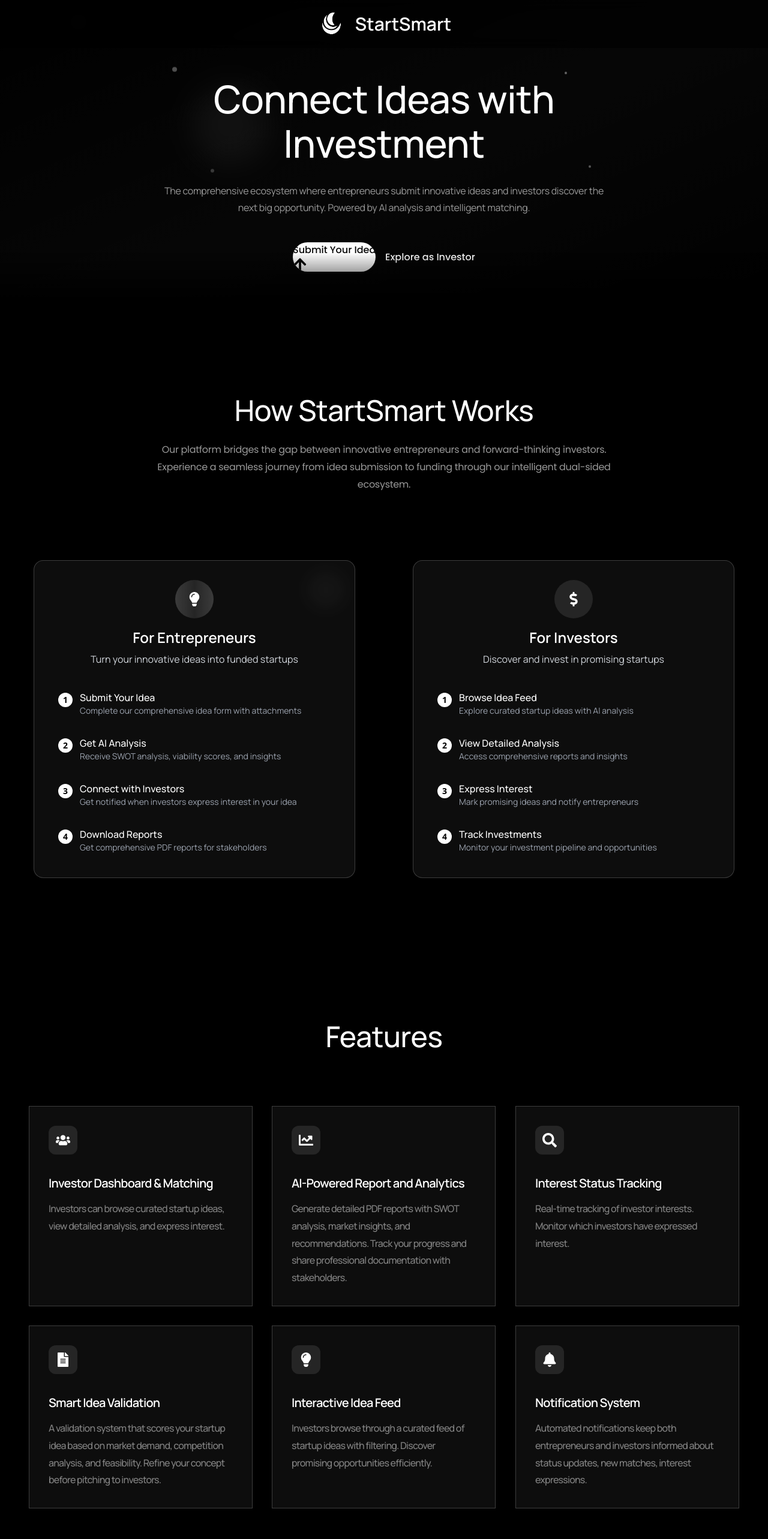
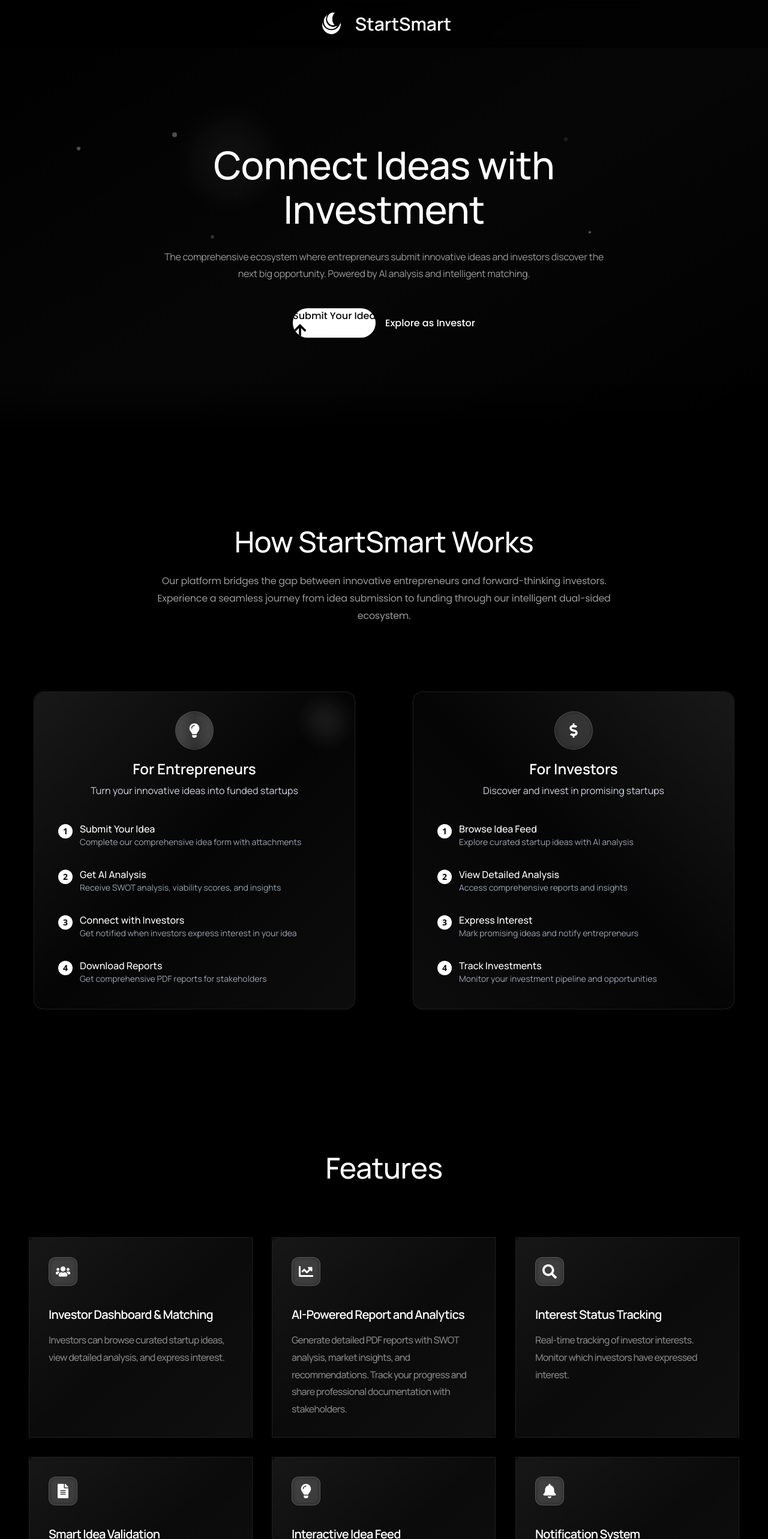
Before and after one commit to lithigesh/StartSmart, a React (Vite) app in the folder Frontend/: page / in a window 1280 px wide. Shown: the top 2566 px of the page at 60% size. Built offline with nearby package versions, Linux system fonts and the light colour scheme.

Commit message:
Landing Page Enhancements

```diff
--- a/Frontend/src/components/HeroSection.jsx
+++ b/Frontend/src/components/HeroSection.jsx
@@ -2,22 +2,23 @@ import { FaArrowUp } from "react-icons/fa";
 
 export const HeroSection = () => {
   return (
-    <div className="relative flex-1 w-full flex items-center justify-center min-h-screen md:min-h-0">
+    <div className="relative w-full flex items-center justify-center h-screen">
       <div className="flex flex-col w-full max-w-[878px] items-center gap-8 md:gap-12 px-4 md:px-8 py-20 md:py-32 pt-24 md:pt-32">
         <div className="flex flex-col items-center gap-7 relative w-full">
           <div className="inline-flex flex-col items-center gap-2 relative">
-
-            <h1 className="relative w-full max-w-[674.68px] font-manrope font-medium text-text-primary text-3xl md:text-5xl lg:text-[64px] text-center tracking-[-0.64px] leading-tight md:leading-[74px] animate-fade-up">
-              <span className="inline-block animate-text-reveal">Connect Ideas with Investment</span>
+            <h1 className="relative w-full max-w-[674.68px] font-manrope font-medium text-text-primary text-3xl md:text-5xl lg:text-[64px] text-center tracking-[-0.64px] leading-tight md:leading-[74px]">
+              <span className="inline-block">
+                Connect Ideas with Investment
+              </span>
               {/* Floating particles around text */}
-              <div className="absolute -top-4 -left-4 w-2 h-2 bg-white/30 rounded-full animate-float delay-100"></div>
-              <div className="absolute -top-2 right-8 w-1 h-1 bg-white/40 rounded-full animate-float delay-300"></div>
-              <div className="absolute -bottom-3 left-12 w-1.5 h-1.5 bg-white/20 rounded-full animate-float delay-500"></div>
-              <div className="absolute -bottom-1 -right-2 w-1 h-1 bg-white/35 rounded-full animate-float delay-700"></div>
+              <div className="absolute -top-4 -left-4 w-2 h-2 bg-white/30 rounded-full animate-bounce"></div>
+              <div className="absolute -top-2 right-8 w-1 h-1 bg-white/40 rounded-full animate-ping"></div>
+              <div className="absolute -bottom-3 left-12 w-1.5 h-1.5 bg-white/20 rounded-full animate-pulse"></div>
+              <div className="absolute -bottom-1 -right-2 w-1 h-1 bg-white/35 rounded-full animate-bounce"></div>
             </h1>
           </div>
 
-          <p className="relative w-full max-w-[735px] font-manrope font-normal text-text-secondary text-sm md:text-base text-center tracking-[-0.29px] leading-6 md:leading-7 animate-fade-up delay-200">
+          <p className="relative w-full max-w-[735px] font-manrope font-normal text-text-secondary text-sm md:text-base text-center tracking-[-0.29px] leading-6 md:leading-7">
             The comprehensive ecosystem where entrepreneurs submit innovative
             ideas and investors discover the next big opportunity. Powered by AI
             analysis and intelligent matching.
@@ -84,9 +85,9 @@ export const HeroSection = () => {
       {/* Animated background elements */}
       <div className="absolute inset-0 overflow-hidden pointer-events-none">
         {/* Floating orbs */}
-        <div className="absolute top-1/4 left-1/4 w-32 h-32 bg-white/5 rounded-full animate-float-slow blur-xl"></div>
-        <div className="absolute top-3/4 right-1/4 w-24 h-24 bg-white/3 rounded-full animate-float-reverse blur-2xl"></div>
-        <div className="absolute top-1/2 left-1/6 w-16 h-16 bg-white/4 rounded-full animate-pulse-slow blur-lg"></div>
+        <div className="absolute top-1/4 left-1/4 w-32 h-32 bg-white/5 rounded-full animate-pulse blur-xl"></div>
+        <div className="absolute top-3/4 right-1/4 w-24 h-24 bg-white/3 rounded-full animate-spin blur-2xl"></div>
+        <div className="absolute top-1/2 left-1/6 w-16 h-16 bg-white/4 rounded-full animate-ping blur-lg"></div>
 
         {/* Moving particles */}
         <div className="absolute top-16 left-16 w-1 h-1 bg-white/60 rounded-full animate-particle-1"></div>
--- a/Frontend/src/components/MainContentSection.jsx
+++ b/Frontend/src/components/MainContentSection.jsx
@@ -81,20 +81,20 @@ const FEATURES_DATA = [
 export const MainContentSection = () => {
   const startupLogos = [
     // 14 Startup Company Icons as per the list
-    { icon: <SiCashapp />, name: "Cash App" },     // Cash App (Square) - Fintech
-    { icon: <SiUber />, name: "Uber" },            // Ride-sharing startup
-    { icon: <SiAirbnb />, name: "Airbnb" },        // Hospitality startup
-    { icon: <SiStripe />, name: "Stripe" },        // Payment processing startup
-    { icon: <SiDoordash />, name: "DoorDash" },    // Food delivery startup
-    { icon: <SiCoinbase />, name: "Coinbase" },    // Cryptocurrency startup
-    { icon: <SiRoblox />, name: "Roblox" },        // Gaming platform startup
-    { icon: <SiVisa />, name: "Visa" },            // Digital payment startup
-    { icon: <SiDiscord />, name: "Discord" },      // Communication platform
-    { icon: <SiAsana />, name: "Asana" },          // Project management startup
-    { icon: <SiNextdoor />, name: "Nextdoor" },    // Community platform
+    { icon: <SiCashapp />, name: "Cash App" }, // Cash App (Square) - Fintech
+    { icon: <SiUber />, name: "Uber" }, // Ride-sharing startup
+    { icon: <SiAirbnb />, name: "Airbnb" }, // Hospitality startup
+    { icon: <SiStripe />, name: "Stripe" }, // Payment processing startup
+    { icon: <SiDoordash />, name: "DoorDash" }, // Food delivery startup
+    { icon: <SiCoinbase />, name: "Coinbase" }, // Cryptocurrency startup
+    { icon: <SiRoblox />, name: "Roblox" }, // Gaming platform startup
+    { icon: <SiVisa />, name: "Visa" }, // Digital payment startup
+    { icon: <SiDiscord />, name: "Discord" }, // Communication platform
+    { icon: <SiAsana />, name: "Asana" }, // Project management startup
+    { icon: <SiNextdoor />, name: "Nextdoor" }, // Community platform
     { icon: <SiYcombinator />, name: "Y Combinator" }, // Startup accelerator
-    { icon: <SiSnowflake />, name: "Snowflake" },  // Data warehousing startup
-    { icon: <SiTwilio />, name: "Twilio" },        // Communications API startup
+    { icon: <SiSnowflake />, name: "Snowflake" }, // Data warehousing startup
+    { icon: <SiTwilio />, name: "Twilio" }, // Communications API startup
   ];
 
   const LogoCard = ({ logo }) => (
@@ -127,17 +127,20 @@ export const MainContentSection = () => {
       {/* User Flow Section with smooth transitions */}
       <div className="flex flex-col lg:flex-row gap-12 lg:gap-24 w-full max-w-section mx-auto px-4 relative z-10">
         {/* Entrepreneur Flow */}
-        <div className="flex-1 bg-dark-bg rounded-2xl p-8 border border-border-primary transition-all duration-500 ease-in-out hover:scale-105 hover:bg-dark-bg-hover hover:border-border-hover hover:shadow-2xl group focus-within:ring-2 focus-within:ring-white focus-within:ring-opacity-50 will-change-transform animate-slide-in-left">
-          {/* Animated background elements */}
+        <div className="flex-1 bg-white/[0.02] backdrop-blur-xl border border-white/10 rounded-2xl p-8 transition-all duration-500 ease-in-out hover:scale-105 hover:bg-white/[0.05] hover:border-white/20 hover:shadow-2xl hover:shadow-white/5 group focus-within:ring-2 focus-within:ring-white/30 focus-within:ring-opacity-50 will-change-transform relative overflow-hidden">
+          {/* Glassmorphism overlay */}
+          <div className="absolute inset-0 bg-gradient-to-br from-white/[0.08] via-transparent to-white/[0.03] rounded-2xl pointer-events-none"></div>
+          {/* Enhanced animated background elements */}
           <div className="absolute inset-0 rounded-2xl overflow-hidden pointer-events-none">
-            <div className="absolute top-4 right-4 w-16 h-16 bg-white/5 rounded-full animate-pulse-slow blur-lg"></div>
-            <div className="absolute bottom-4 left-4 w-12 h-12 bg-white/3 rounded-full animate-float blur-md"></div>
-          </div>
-
+            <div className="absolute top-4 right-4 w-16 h-16 bg-white/10 rounded-full animate-pulse blur-lg"></div>
+            <div className="absolute bottom-4 left-4 w-12 h-12 bg-white/8 rounded-full animate-bounce blur-md"></div>
+            <div className="absolute top-1/2 left-1/2 w-20 h-20 bg-gradient-to-r from-white/5 to-transparent rounded-full blur-2xl animate-ping"></div>
+          </div>{" "}
           <div className="text-center mb-8 relative z-10">
-            <div className="w-16 h-16 mx-auto mb-4 bg-white/10 rounded-full flex items-center justify-center transition-all duration-300 ease-in-out group-hover:bg-white/20 group-hover:scale-110 relative overflow-hidden">
-              {/* Icon glow effect */}
+            <div className="w-16 h-16 mx-auto mb-4 bg-white/[0.08] backdrop-blur-sm border border-white/20 rounded-full flex items-center justify-center transition-all duration-300 ease-in-out group-hover:bg-white/[0.15] group-hover:border-white/30 group-hover:scale-110 group-hover:shadow-lg group-hover:shadow-white/20 relative overflow-hidden">
+              {/* Enhanced icon glow effect with glassmorphism */}
               <div className="absolute inset-0 bg-gradient-to-r from-white/10 via-transparent to-white/10 rotate-0 group-hover:rotate-180 transition-transform duration-1000"></div>
+              <div className="absolute inset-0 bg-white/5 rounded-full blur-sm"></div>
               <FaLightbulb className="text-2xl text-text-primary transition-transform duration-300 ease-in-out group-hover:scale-110 relative z-10" />
             </div>
             <h3 className="font-manrope text-2xl font-semibold text-text-primary mb-2 transition-colors duration-300 ease-in-out group-hover:text-gray-100">
@@ -147,7 +150,6 @@ export const MainContentSection = () => {
               Turn your innovative ideas into funded startups
             </p>
           </div>
-
           <div className="space-y-4">
             <div
               className="flex items-start gap-3 group hover:bg-white/5 p-2 rounded-lg transition-colors duration-300 ease-in-out focus-within:bg-white/10"
@@ -217,17 +219,20 @@ export const MainContentSection = () => {
         </div>
 
         {/* Investor Flow */}
-        <div className="flex-1 bg-dark-bg rounded-2xl p-8 border border-border-primary transition-all duration-500 ease-in-out hover:scale-105 hover:bg-dark-bg-hover hover:border-border-hover hover:shadow-2xl group focus-within:ring-2 focus-within:ring-white focus-within:ring-opacity-50 will-change-transform animate-slide-in-right">
-          {/* Animated background elements */}
+        <div className="flex-1 bg-white/[0.02] backdrop-blur-xl border border-white/10 rounded-2xl p-8 transition-all duration-500 ease-in-out hover:scale-105 hover:bg-white/[0.05] hover:border-white/20 hover:shadow-2xl hover:shadow-white/5 group focus-within:ring-2 focus-within:ring-white/30 focus-within:ring-opacity-50 will-change-transform relative overflow-hidden">
+          {/* Glassmorphism overlay */}
+          <div className="absolute inset-0 bg-gradient-to-bl from-white/[0.08] via-transparent to-white/[0.03] rounded-2xl pointer-events-none"></div>
+          {/* Enhanced animated background elements */}
           <div className="absolute inset-0 rounded-2xl overflow-hidden pointer-events-none">
-            <div className="absolute top-4 left-4 w-20 h-20 bg-white/4 rounded-full animate-float-reverse blur-xl"></div>
-            <div className="absolute bottom-4 right-4 w-14 h-14 bg-white/6 rounded-full animate-pulse-slow blur-lg"></div>
-          </div>
-
+            <div className="absolute top-4 left-4 w-20 h-20 bg-white/8 rounded-full animate-spin blur-xl"></div>
+            <div className="absolute bottom-4 right-4 w-14 h-14 bg-white/12 rounded-full animate-pulse blur-lg"></div>
+            <div className="absolute top-1/3 right-1/3 w-16 h-16 bg-gradient-to-l from-white/6 to-transparent rounded-full blur-xl animate-bounce"></div>
+          </div>{" "}
           <div className="text-center mb-8 relative z-10">
-            <div className="w-16 h-16 mx-auto mb-4 bg-white/10 rounded-full flex items-center justify-center transition-all duration-300 ease-in-out group-hover:bg-white/20 group-hover:scale-110 relative overflow-hidden">
-              {/* Icon shimmer effect */}
+            <div className="w-16 h-16 mx-auto mb-4 bg-white/[0.08] backdrop-blur-sm border border-white/20 rounded-full flex items-center justify-center transition-all duration-300 ease-in-out group-hover:bg-white/[0.15] group-hover:border-white/30 group-hover:scale-110 group-hover:shadow-lg group-hover:shadow-white/20 relative overflow-hidden">
+              {/* Enhanced icon shimmer effect with glassmorphism */}
               <div className="absolute inset-0 bg-gradient-to-r from-transparent via-white/20 to-transparent translate-x-[-100%] group-hover:translate-x-[100%] transition-transform duration-700"></div>
+              <div className="absolute inset-0 bg-white/5 rounded-full blur-sm"></div>
               <FaDollarSign className="text-2xl text-text-primary transition-transform duration-300 ease-in-out group-hover:scale-110 relative z-10" />
             </div>
             <h3 className="font-manrope text-2xl font-semibold text-text-primary mb-2 transition-colors duration-300 ease-in-out group-hover:text-gray-100">
@@ -237,7 +242,6 @@ export const MainContentSection = () => {
               Discover and invest in promising startups
             </p>
           </div>
-
           <div className="space-y-4">
             <div
               className="flex items-start gap-3 group hover:bg-white/5 p-2 rounded-lg transition-colors duration-300 ease-in-out focus-within:bg-white/10"
@@ -323,13 +327,16 @@ export const MainContentSection = () => {
           {FEATURES_DATA.map((feature, index) => (
             <div
               key={index}
-              className="group cursor-pointer focus-within:ring-2 focus-within:ring-white focus-within:ring-opacity-50 rounded-lg will-change-transform h-full animate-fade-up"
+              className="group cursor-pointer focus-within:ring-2 focus-within:ring-white focus-within:ring-opacity-50 rounded-lg will-change-transform h-full"
               style={{ animationDelay: `${index * 100}ms` }}
               tabIndex={0}
             >
-              <div className="card bg-dark-bg border border-border-primary hover:border-border-hover shadow-lg hover:shadow-2xl transition-all duration-500 ease-in-out hover:scale-105 hover:-translate-y-2 relative overflow-hidden will-change-transform h-full min-h-[280px] flex flex-col">
-                {/* Card glow effect */}
-                <div className="absolute inset-0 bg-gradient-to-br from-white/5 via-transparent to-white/5 opacity-0 group-hover:opacity-100 transition-opacity duration-500"></div>
+              <div className="card bg-white/[0.03] backdrop-blur-lg border border-white/10 hover:border-white/20 shadow-lg hover:shadow-2xl hover:shadow-white/10 transition-all duration-500 ease-in-out hover:scale-105 hover:-translate-y-2 hover:bg-white/[0.06] relative overflow-hidden will-change-transform h-full min-h-[280px] flex flex-col">
+                {/* Glassmorphism gradient overlay */}
+                <div className="absolute inset-0 bg-gradient-to-br from-white/[0.1] via-white/[0.02] to-white/[0.05] opacity-60 group-hover:opacity-100 transition-opacity duration-500 pointer-events-none rounded-lg"></div>
+
+                {/* Enhanced card glow effect */}
+                <div className="absolute inset-0 bg-gradient-to-br from-white/10 via-transparent to-white/5 opacity-0 group-hover:opacity-100 transition-opacity duration-500 pointer-events-none"></div>
 
                 {/* Floating particles inside card */}
                 <div className="absolute inset-0 opacity-0 group-hover:opacity-100 transition-opacity duration-300 pointer-events-none">
@@ -341,9 +348,10 @@ export const MainContentSection = () => {
                 <div className="card-body p-6 md:p-8 space-y-4 flex-grow flex flex-col relative z-10">
                   {/* Icon Section */}
                   <div className="flex items-center justify-start mb-4">
-                    <div className="w-12 h-12 bg-white/10 rounded-xl flex items-center justify-center transition-all duration-300 ease-in-out group-hover:bg-white/20 group-hover:scale-110 relative overflow-hidden">
-                      {/* Icon background animation */}
+                    <div className="w-12 h-12 bg-white/[0.08] backdrop-blur-sm border border-white/20 rounded-xl flex items-center justify-center transition-all duration-300 ease-in-out group-hover:bg-white/[0.15] group-hover:border-white/30 group-hover:scale-110 group-hover:shadow-lg group-hover:shadow-white/20 relative overflow-hidden">
+                      {/* Icon background animation with glassmorphism */}
                       <div className="absolute inset-0 bg-gradient-to-r from-white/10 via-white/20 to-white/10 transform rotate-45 scale-0 group-hover:scale-150 group-hover:rotate-180 transition-all duration-700 ease-out"></div>
+                      <div className="absolute inset-0 bg-white/5 rounded-xl blur-sm"></div>
                       {React.cloneElement(feature.icon, {
                         className:
                           "w-6 h-6 text-text-primary transition-transform duration-300 ease-in-out group-hover:scale-110 relative z-10",
@@ -391,7 +399,10 @@ export const MainContentSection = () => {
       </div>
 
       {/* Final CTA Section with seamless integration */}
-      <div className="relative flex items-center justify-center w-full max-w-cta min-h-[250px] md:min-h-[300px] lg:h-[350px] p-4 md:p-6 lg:p-2.5 bg-dark-bg rounded-[19px] overflow-hidden mx-4 xl:mx-auto mt-16 md:mt-20 lg:mt-24">
+      <div className="relative flex items-center justify-center w-full max-w-cta min-h-[250px] md:min-h-[300px] lg:h-[350px] p-4 md:p-6 lg:p-2.5 bg-white/[0.03] backdrop-blur-xl border border-white/10 rounded-[19px] overflow-hidden mx-4 xl:mx-auto mt-16 md:mt-20 lg:mt-24 shadow-2xl shadow-black/20">
+        {/* Enhanced glassmorphism overlay */}
+        <div className="absolute inset-0 bg-gradient-to-br from-white/[0.08] via-white/[0.02] to-white/[0.06] rounded-[19px] pointer-events-none"></div>
+
         {/* Smooth transition overlay */}
         <div className="absolute -top-16 left-0 w-full h-32 bg-gradient-to-b from-transparent via-black/40 to-transparent pointer-events-none"></div>
 
--- a/Frontend/vite.config.js
+++ b/Frontend/vite.config.js
@@ -16,12 +16,7 @@ export default defineConfig({
     alias: {
       "@": path.resolve(__dirname, "./src"),
       "@/components": path.resolve(__dirname, "./src/components"),
-      "@/features": path.resolve(__dirname, "./src/features"),
-      "@/hooks": path.resolve(__dirname, "./src/hooks"),
-      "@/constants": path.resolve(__dirname, "./src/constants"),
-      "@/data": path.resolve(__dirname, "./src/data"),
       "@/pages": path.resolve(__dirname, "./src/pages"),
-      "@/lib": path.resolve(__dirname, "./src/lib"),
     },
   },
 });
```
Also changed, not shown: Frontend/tailwind.css, 1 other file (tests, documents, lock files or other folders).
